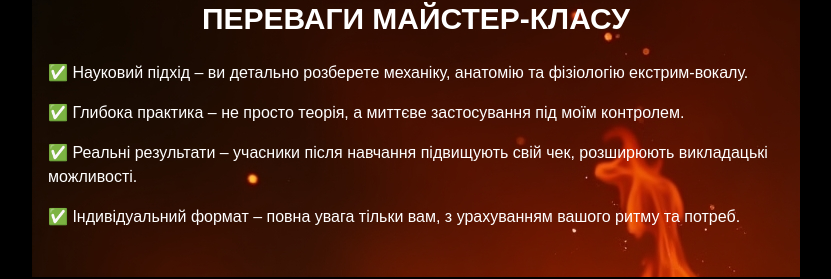
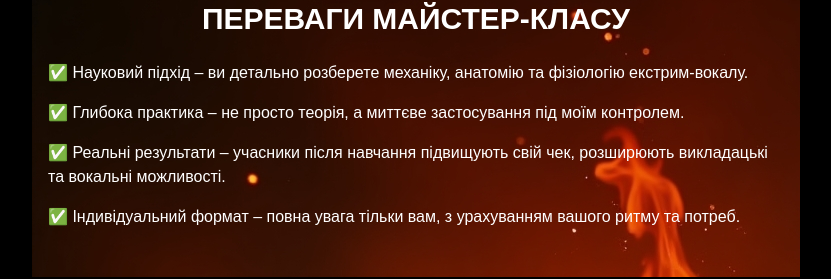
Before and after one commit to GrigoriyShkarta/MK, a Next.js app: page / in a window 1280 px wide. Shown: the part 1259-1538 px from the top of the page, without its empty margins (224-1055 px from the left). Built offline with nearby package versions, Linux system fonts and the light colour scheme.

Commit message:
fixed text

```diff
--- a/sections/Benefits.tsx
+++ b/sections/Benefits.tsx
@@ -14,7 +14,7 @@ export default function Benefits() {
 					</li>
 					<li>
 						✅ Реальні результати – учасники після навчання підвищують свій чек,
-						розширюють викладацькі можливості.
+						розширюють викладацькі та вокальні можливості.
 					</li>
 					<li>
 						✅ Індивідуальний формат – повна увага тільки вам, з урахуванням
```
